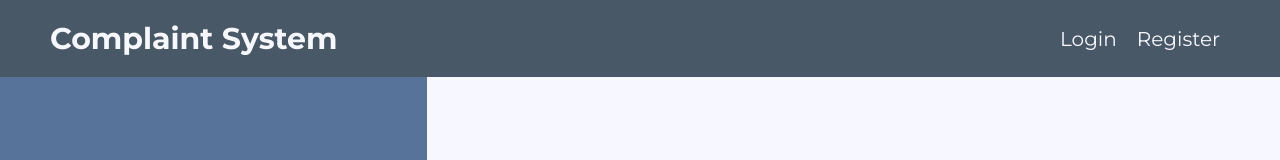
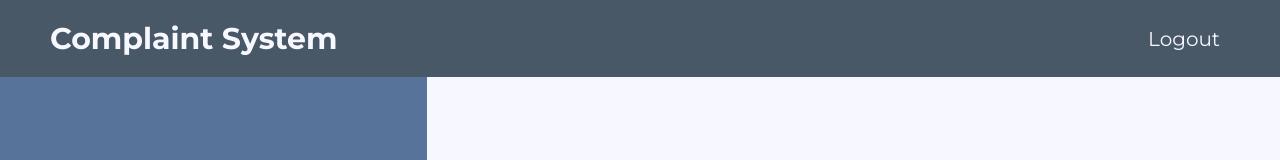
Before and after one commit to ARCHIT1607/ComplainSystem, an Angular app in the folder Complaint-System/: page /login in a window 1280 px wide. Shown: the top 160 px of the page. Built offline with nearby package versions, Linux system fonts and the light colour scheme; sample sign-in values are in the browser's storage.

Commit message:
Implemented token interceptor and login logout functionality

```diff
--- a/Complaint-System/src/app/app-routing.module.ts
+++ b/Complaint-System/src/app/app-routing.module.ts
@@ -13,7 +13,7 @@ import { AuthGuard } from './Guards/auth.guard';
 const routes: Routes = [
   {
     path: '',
-    redirectTo: '/auth',
+    redirectTo: '/login',
     pathMatch: 'full'
   },
   // {
--- a/Complaint-System/src/app/app.module.ts
+++ b/Complaint-System/src/app/app.module.ts
@@ -6,7 +6,7 @@ import { AppRoutingModule, routingComponents } from './app-routing.module';
 import { AppComponent } from './app.component';
 import { RegisterComponent } from './authentication/register/register.component';
 import { FormsModule } from '@angular/forms';
-import { HttpClientModule } from '@angular/common/http';
+import { HttpClientModule, HTTP_INTERCEPTORS } from '@angular/common/http';
 import { LoginComponent } from './authentication/login/login.component';
 import { UserTicketComponent } from './user-ticket/user-ticket.component';
 import { AdminDashboardComponent } from './admin-dashboard/admin-dashboard.component';
@@ -15,6 +15,7 @@ import { AuthenticationComponent } from './authentication/authentication.compone
 import { TicketViewComponent } from './user-ticket/ticket-view/ticket-view.component';
 import { TicketRaiseComponent } from './user-ticket/ticket-raise/ticket-raise.component';
 import { AuthGuard } from './Guards/auth.guard';
+import { TokenInterceptorService } from './token-interceptor.service';
 
 @NgModule({
   declarations: [
@@ -31,7 +32,12 @@ import { AuthGuard } from './Guards/auth.guard';
     FormsModule,
     HttpClientModule
   ],
-  providers: [AuthGuard],
+  providers: [AuthGuard,
+  {
+    provide: HTTP_INTERCEPTORS,
+    useClass: TokenInterceptorService,
+    multi: true
+  }],
   bootstrap: [AppComponent]
 })
 export class AppModule { }
--- a/Complaint-System/src/app/enrollment.service.ts
+++ b/Complaint-System/src/app/enrollment.service.ts
@@ -2,6 +2,7 @@ import { Injectable } from '@angular/core';
 import { HttpClient } from '@angular/common/http';
 import { User } from './Models/User/user';
 import { Ticket } from './Models/Ticket/ticket';
+import { Router } from '@angular/router';
 
 @Injectable({
   providedIn: 'root'
@@ -11,7 +12,8 @@ export class EnrollmentService {
   loginUrl = "http://localhost:8086/api/login";
   submitTicketUrl = "";
   getTicketUrl = "http://localhost:8086/ticket/getAllTicketsByCustomer";
-  constructor(private http: HttpClient) { }
+  constructor(private http: HttpClient,
+              private route: Router) { }
 
   // Service to Register a User
   register(user: User){
@@ -35,4 +37,15 @@ export class EnrollmentService {
   loggedIn(){
     return !!localStorage.getItem('token')
   }
+
+  logoutUser(){
+    localStorage.removeItem('token')
+    console.log("Token Deleted")
+    this.route.navigate(['/login'])
+
+  }
+
+  getToken(){
+    return localStorage.getItem('token')
+  }
 }
--- a/Complaint-System/src/app/header/header.component.html
+++ b/Complaint-System/src/app/header/header.component.html
@@ -4,8 +4,9 @@
     </div>
     <div class="navbar__links">
         <ul>
-            <li><a routerLink="/login">Login</a></li>
-            <li><a routerLink="/register">Register</a></li>
+            <li><a routerLink="/login" *ngIf = "!enroll.loggedIn()">Login</a></li>
+            <li><a routerLink="/register" *ngIf = "!enroll.loggedIn()">Register</a></li>
+            <li><a routerLink="/" *ngIf = "enroll.loggedIn()" (click)="enroll.logoutUser()">Logout</a></li>
         </ul>
     </div>
 </nav>
--- a/Complaint-System/src/app/header/header.component.ts
+++ b/Complaint-System/src/app/header/header.component.ts
@@ -1,4 +1,5 @@
 import { Component, OnInit } from '@angular/core';
+import { EnrollmentService } from '../enrollment.service';
 
 @Component({
   selector: 'app-header',
@@ -7,9 +8,9 @@ import { Component, OnInit } from '@angular/core';
 })
 export class HeaderComponent implements OnInit {
 
-  constructor() { }
+  constructor(public enroll: EnrollmentService) { }
 
+  checkLogin: boolean;
   ngOnInit(): void {
   }
-
 }
--- /dev/null
+++ b/Complaint-System/src/app/token-interceptor.service.ts
@@ -0,0 +1,21 @@
+import { HttpInterceptor } from '@angular/common/http';
+import { Injectable, Injector } from '@angular/core';
+import { EnrollmentService } from './enrollment.service';
+
+@Injectable({
+  providedIn: 'root'
+})
+export class TokenInterceptorService implements HttpInterceptor{
+
+  constructor(private injector: Injector) { }
+
+  intercept(req, next){
+    let authService = this.injector.get(EnrollmentService)
+    let tokenizedReq = req.clone({
+      setHeader: {
+        Authorization: `Bearer ${authService.getToken()}`
+      }
+    })
+    return next.handle(tokenizedReq)
+  }
+}
```
Also changed, not shown: 1 other file (tests, documents, lock files or other folders).
